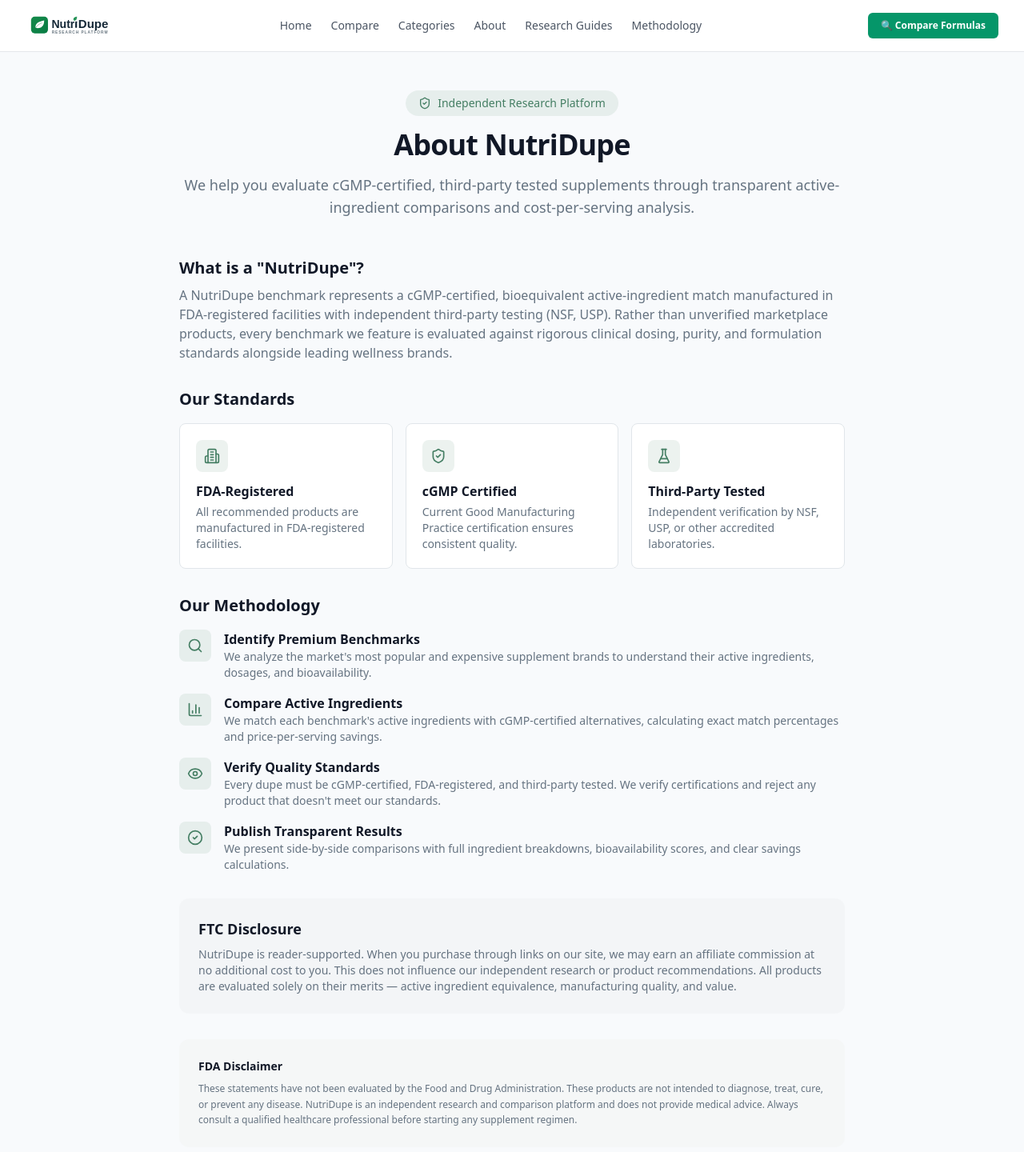
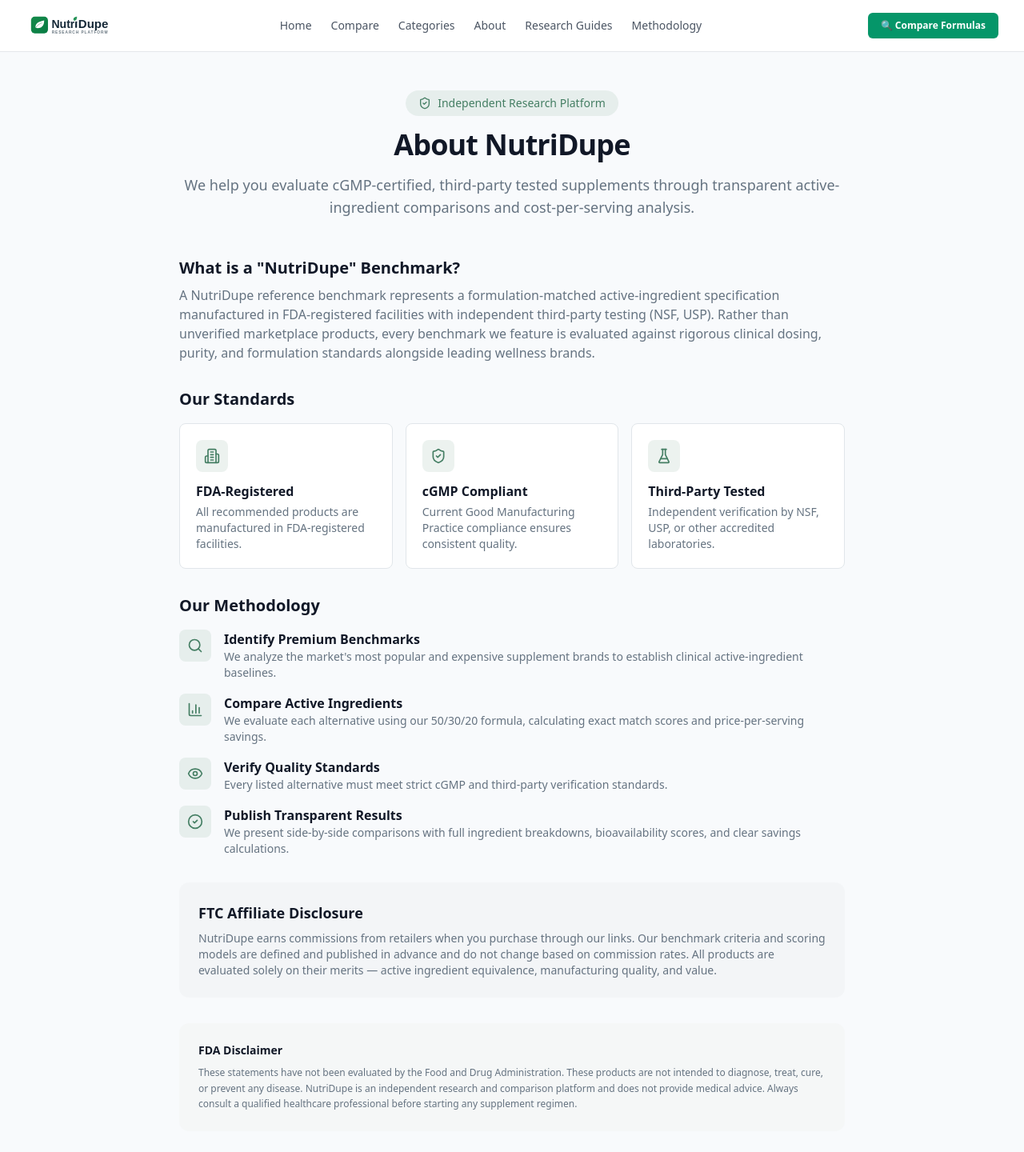
Before and after one commit to Jalil63/nutridupe, a Next.js app: page /about in a window 1280 px wide. Shown: the top 1440 px of the page at 80% size. Built offline with nearby package versions, Linux system fonts and the light colour scheme.

Commit message:
Revise About page content and metadata
Updated the About page to clarify definitions and descriptions related to NutriDupe benchmarks and disclosures.

```diff
--- a/app/about/page.tsx
+++ b/app/about/page.tsx
@@ -1,4 +1,10 @@
+import type { Metadata } from 'next';
 import { ShieldCheck, FlaskConical, Building2, Eye, Search, BarChart3, CheckCircle2 } from 'lucide-react';
+
+export const metadata: Metadata = {
+  title: 'About NutriDupe — Independent Supplement Research & Benchmarking',
+  description: 'Learn how NutriDupe evaluates cGMP-certified wellness products through transparent active-ingredient comparisons and cost-per-serving analytics.',
+};
 
 export default function AboutPage() {
   return (
@@ -16,9 +22,9 @@ export default function AboutPage() {
 
       <div className="mt-12 space-y-8">
         <section>
-          <h2 className="text-xl font-bold">What is a "NutriDupe"?</h2>
+          <h2 className="text-xl font-bold">What is a &quot;NutriDupe&quot; Benchmark?</h2>
           <p className="mt-2 text-muted-foreground">
-            A NutriDupe benchmark represents a cGMP-certified, bioequivalent active-ingredient match manufactured in FDA-registered facilities with independent third-party testing (NSF, USP). Rather than unverified marketplace products, every benchmark we feature is evaluated against rigorous clinical dosing, purity, and formulation standards alongside leading wellness brands.
+            A NutriDupe reference benchmark represents a formulation-matched active-ingredient specification manufactured in FDA-registered facilities with independent third-party testing (NSF, USP). Rather than unverified marketplace products, every benchmark we feature is evaluated against rigorous clinical dosing, purity, and formulation standards alongside leading wellness brands.
           </p>
         </section>
 
@@ -32,8 +38,8 @@ export default function AboutPage() {
             />
             <StandardCard
               icon={ShieldCheck}
-              title="cGMP Certified"
-              description="Current Good Manufacturing Practice certification ensures consistent quality."
+              title="cGMP Compliant"
+              description="Current Good Manufacturing Practice compliance ensures consistent quality."
             />
             <StandardCard
               icon={FlaskConical}
@@ -49,17 +55,17 @@ export default function AboutPage() {
             <Step
               icon={Search}
               title="Identify Premium Benchmarks"
-              description="We analyze the market's most popular and expensive supplement brands to understand their active ingredients, dosages, and bioavailability."
+              description="We analyze the market's most popular and expensive supplement brands to establish clinical active-ingredient baselines."
             />
             <Step
               icon={BarChart3}
               title="Compare Active Ingredients"
-              description="We match each benchmark's active ingredients with cGMP-certified alternatives, calculating exact match percentages and price-per-serving savings."
+              description="We evaluate each alternative using our 50/30/20 formula, calculating exact match scores and price-per-serving savings."
             />
             <Step
               icon={Eye}
               title="Verify Quality Standards"
-              description="Every dupe must be cGMP-certified, FDA-registered, and third-party tested. We verify certifications and reject any product that doesn't meet our standards."
+              description="Every listed alternative must meet strict cGMP and third-party verification standards."
             />
             <Step
               icon={CheckCircle2}
@@ -70,20 +76,16 @@ export default function AboutPage() {
         </section>
 
         <section className="rounded-xl bg-secondary/50 p-6">
-          <h2 className="text-lg font-bold">FTC Disclosure</h2>
+          <h2 className="text-lg font-bold">FTC Affiliate Disclosure</h2>
           <p className="mt-2 text-sm text-muted-foreground">
-            NutriDupe is reader-supported. When you purchase through links on our site, we may earn an affiliate commission
-            at no additional cost to you. This does not influence our independent research or product recommendations.
-            All products are evaluated solely on their merits — active ingredient equivalence, manufacturing quality, and value.
+            NutriDupe earns commissions from retailers when you purchase through our links. Our benchmark criteria and scoring models are defined and published in advance and do not change based on commission rates. All products are evaluated solely on their merits — active ingredient equivalence, manufacturing quality, and value.
           </p>
         </section>
 
         <section className="rounded-xl bg-muted/60 p-6">
           <h2 className="text-sm font-bold">FDA Disclaimer</h2>
           <p className="mt-2 text-xs leading-relaxed text-muted-foreground">
-            These statements have not been evaluated by the Food and Drug Administration. These products are not intended to
-            diagnose, treat, cure, or prevent any disease. NutriDupe is an independent research and comparison platform and
-            does not provide medical advice. Always consult a qualified healthcare professional before starting any supplement regimen.
+            These statements have not been evaluated by the Food and Drug Administration. These products are not intended to diagnose, treat, cure, or prevent any disease. NutriDupe is an independent research and comparison platform and does not provide medical advice. Always consult a qualified healthcare professional before starting any supplement regimen.
           </p>
         </section>
       </div>
```
